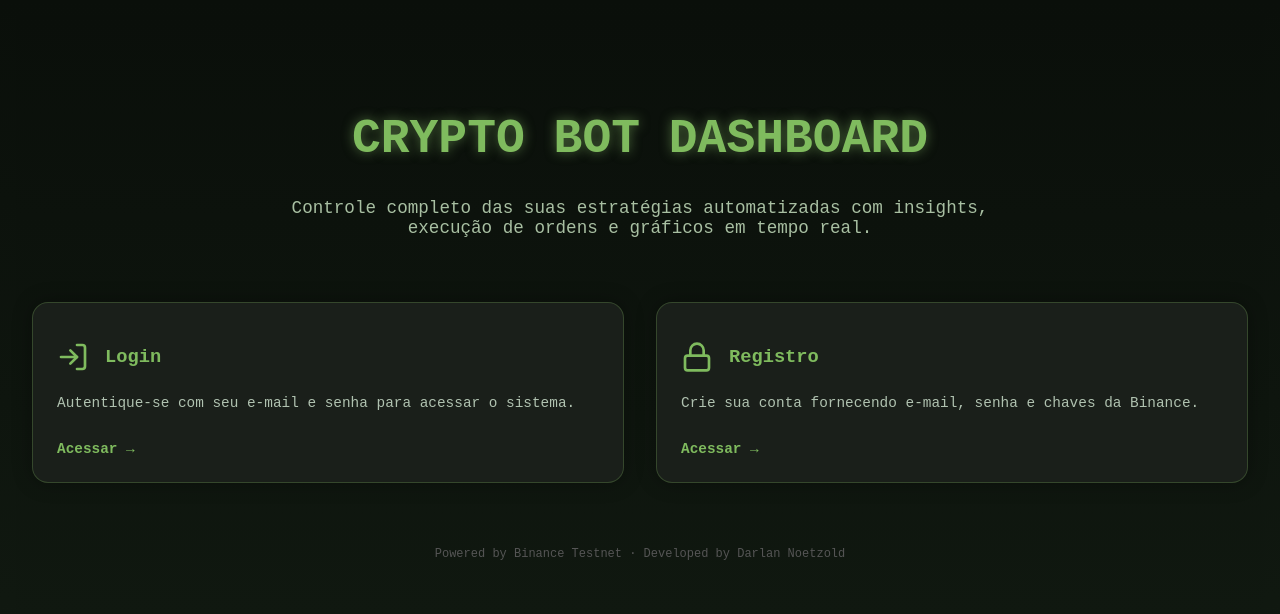
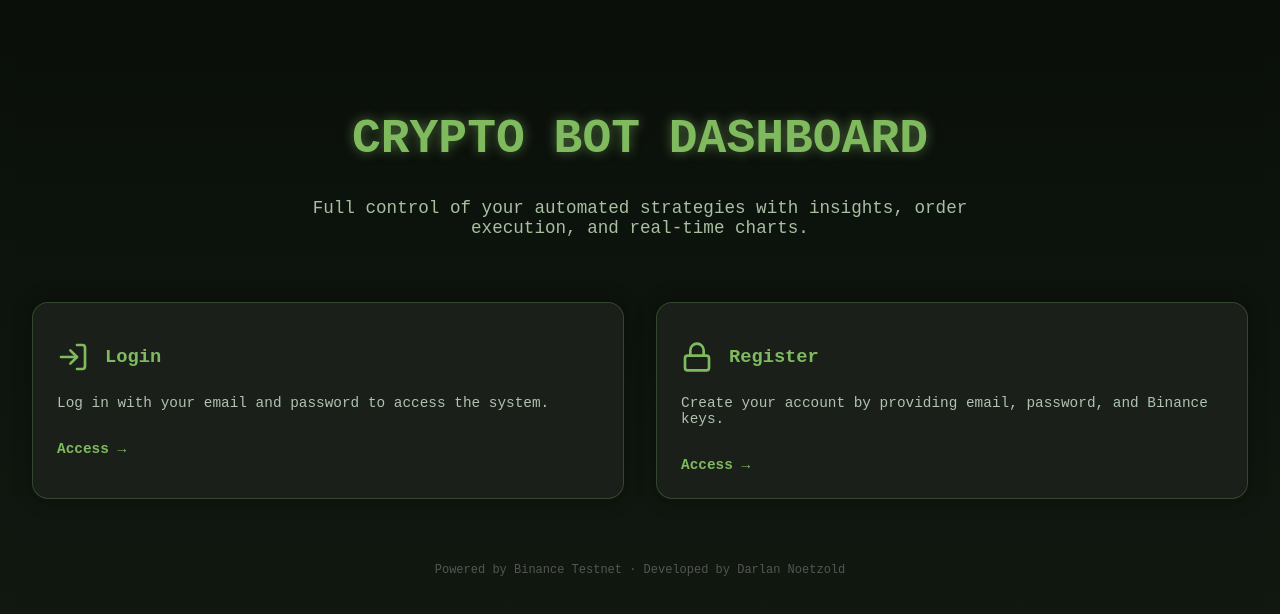
Before and after one commit to DarlanNoetzold/trAI-bot, a React (Create React App) app in the folder crypto-bot-frontend/: page / in a window 1280 px wide. Shown: the top 614 px of the page. Built offline with nearby package versions, Linux system fonts and the light colour scheme.

Commit message:
Update Home.jsx

```diff
--- a/crypto-bot-frontend/src/pages/Dashboard/Home.jsx
+++ b/crypto-bot-frontend/src/pages/Dashboard/Home.jsx
@@ -45,6 +45,7 @@ const Wrapper = styled.div`
     margin-top: 4rem;
     display: grid;
     grid-template-columns: 1fr;
+
     gap: 2rem;
 
     @media (min-width: 640px) {
@@ -134,43 +135,43 @@ export default function HomePage() {
     !user && {
       icon: <LogIn size={32} />,
       title: "Login",
-      description: "Autentique-se com seu e-mail e senha para acessar o sistema.",
+      description: "Log in with your email and password to access the system.",
       action: () => setShowModal(true),
     },
     !user && {
       icon: <Lock size={32} />,
-      title: "Registro",
-      description: "Crie sua conta fornecendo e-mail, senha e chaves da Binance.",
+      title: "Register",
+      description: "Create your account by providing email, password, and Binance keys.",
       action: () => setShowModal(true),
     },
     user && {
       icon: <BarChart size={32} />,
-      title: "Mercado em Tempo Real",
-      description: "Visualize preços, candles e ordens com gráficos dinâmicos.",
+      title: "Real-Time Market",
+      description: "View prices, candles, and orders with dynamic charts.",
       link: "/market",
     },
     user && {
       icon: <ShoppingCart size={32} />,
-      title: "Ordens Comuns",
-      description: "Envie ordens simples com preenchimento imediato e histórico de execução.",
+      title: "Standard Orders",
+      description: "Place simple orders with instant fill and execution history.",
       link: "/orders/standard",
     },
     user && {
       icon: <ShoppingCart size={32} />,
-      title: "Ordens OCO",
-      description: "Envie ordens OCO com stop loss e take profit automáticos.",
+      title: "OCO Orders",
+      description: "Place OCO orders with automatic stop-loss and take-profit.",
       link: "/orders/oco",
     },
     user && {
       icon: <LayoutDashboard size={32} />,
-      title: "Gerenciar Bots",
-      description: "Execute e monitore bots automáticos com estratégias personalizadas.",
+      title: "Bot Management",
+      description: "Run and monitor automated bots with custom strategies.",
       link: "/strategies",
     },
     user && {
       icon: <User size={32} />,
       title: "Dashboard",
-      description: "Acompanhe seu portfólio, saldo e estratégias em tempo real.",
+      description: "Track your portfolio, balance, and strategies in real time.",
       link: "/account",
     },
   ].filter(Boolean);
@@ -192,13 +193,13 @@ export default function HomePage() {
         transition={{ delay: 0.6, duration: 0.8 }}
         className="subheading"
       >
-        Controle completo das suas estratégias automatizadas com insights,
-        execução de ordens e gráficos em tempo real.
+        Full control of your automated strategies with insights, order execution,
+        and real-time charts.
       </motion.p>
 
       {user && (
         <div className="auth-header">
-          <span>Bem-vindo, {user.username}</span>
+          <span>Welcome, {user.username}</span>
           <button onClick={logout} className="logout-btn">
             <LogOut size={18} style={{ marginRight: 4 }} /> Logout
           </button>
@@ -221,9 +222,9 @@ export default function HomePage() {
             </div>
             <p>{feature.description}</p>
             {feature.link ? (
-              <Link className="link" to={feature.link}>Acessar →</Link>
+              <Link className="link" to={feature.link}>Access →</Link>
             ) : (
-              <span className="link" onClick={feature.action}>Acessar →</span>
+              <span className="link" onClick={feature.action}>Access →</span>
             )}
           </motion.div>
         ))}
```
